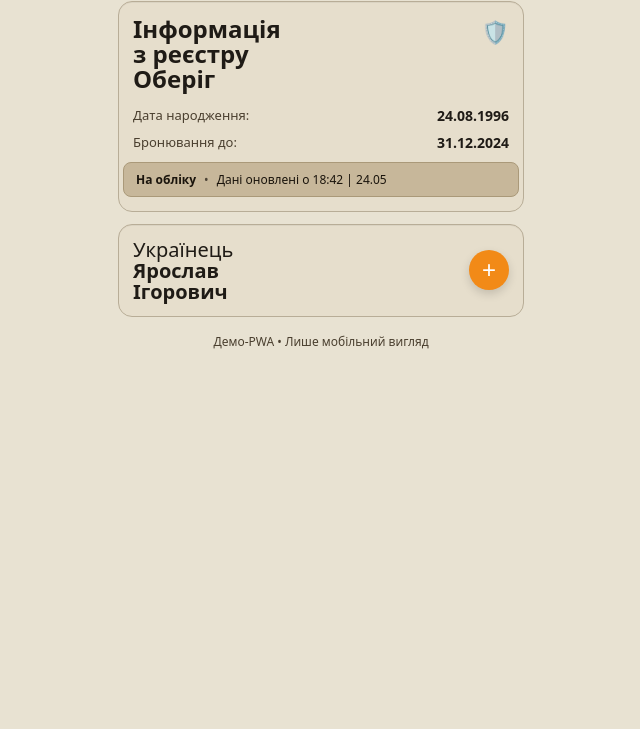
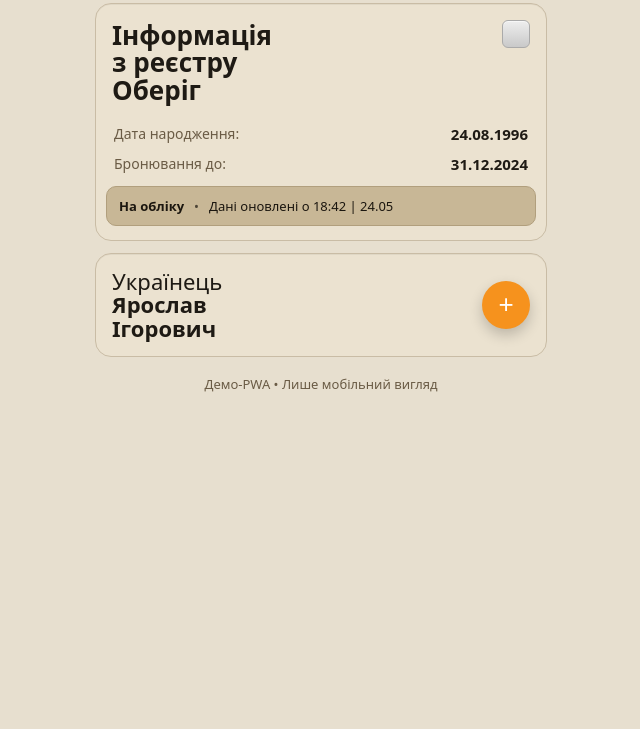
Before and after one commit to rubanwd/red-cup, a plain HTML site: page index.html in a window 1280 px wide. Shown: the part 71-800 px from the top of the page, without its empty margins (319-959 px from the left). Drawn offline with Linux system fonts and the light colour scheme.

Commit message:
fixed styles

```diff
--- a/index.html
+++ b/index.html
@@ -3,7 +3,7 @@
   <head>
     <meta charset="utf-8" />
     <meta name="viewport" content="width=device-width, initial-scale=1, viewport-fit=cover" />
-    <meta name="theme-color" content="#e8e2d2" />
+    <meta name="theme-color" content="#e9e2d2" />
     <title>Резерв+</title>
     <link rel="manifest" href="manifest.webmanifest">
     <link rel="apple-touch-icon" href="assets/icons/icon-192.png">
@@ -16,24 +16,22 @@
     <main class="phone">
       <header class="topbar">
         <div class="brand">Резерв<span class="plus">+</span></div>
-        <button class="menu" aria-label="Меню">
-          <span></span><span></span><span></span>
-        </button>
+        <button class="menu" aria-label="Меню"><span></span><span></span><span></span></button>
       </header>
 
       <section class="card primary">
         <div class="title-row">
-          <h1>Інформація<br/>з реєстру<br/>Оберіг</h1>
-          <div class="shield" aria-hidden="true">🛡️</div>
+          <h1>Інформація<br>з реєстру<br>Оберіг</h1>
+          <div class="shield" aria-hidden="true"></div>
         </div>
 
         <div class="kv">
           <div class="k">Дата народження:</div>
-          <div class="v"><strong>24.08.1996</strong></div>
+          <div class="v v-strong">24.08.1996</div>
         </div>
         <div class="kv">
           <div class="k">Бронювання до:</div>
-          <div class="v"><strong>31.12.2024</strong></div>
+          <div class="v v-strong">31.12.2024</div>
         </div>
 
         <div class="status-row">
@@ -52,7 +50,7 @@
         <button class="fab" aria-label="Додати">+</button>
       </section>
 
-      <footer class="safe">Демо-PWA • Лише мобільний вигляд</footer>
+      <footer class="safe">Демо‑PWA • Лише мобільний вигляд</footer>
     </main>
   </body>
 </html>
--- a/styles.css
+++ b/styles.css
@@ -1,75 +1,77 @@
-/* Minimal mobile-only layout styled to match the screenshot */
+/* Mobile-first look tuned to the screenshot */
 :root{
-  --bg:#e8e2d2;
-  --fg:#1f1b16;
-  --muted:#4a3f2f;
-  --card:#e6decc;
-  --line:#b8ad97;
-  --accent:#f28a17;
+  --bg:#e7dfcf;
+  --fg:#1e1a14;
+  --muted:#6a5b45;
+  --card:#ebe2d0;
+  --line:#c9bca5;
+  --accent:#f6921d;
+  --pill:#c8b796;
+  --pill-border:#b19f7d;
 }
 *{box-sizing:border-box}
 html,body{height:100%}
 body{
   margin:0;
-  font-family: system-ui, -apple-system, Segoe UI, Roboto, 'Inter', Arial, sans-serif;
-  background: var(--bg);
-  color: var(--fg);
+  background:var(--bg);
+  color:var(--fg);
+  font-family: system-ui, -apple-system, 'Segoe UI', Roboto, Inter, Arial, sans-serif;
+  -webkit-font-smoothing: antialiased;
+  text-rendering: optimizeLegibility;
 }
 
-/* Simulated phone canvas to match mobile look even on desktop */
-.phone{
-  min-height:100dvh;
-  max-width:430px;
-  margin:0 auto;
-  padding:12px 12px 24px;
-}
+.phone{min-height:100dvh;max-width:480px;margin:0 auto;padding:10px 14px 28px}
 
 .topbar{
-  display:flex; align-items:center; justify-content:space-between;
-  padding:8px 4px 12px;
+  display:flex;align-items:center;justify-content:space-between;
+  padding:6px 2px 12px;
 }
-.brand{font-weight:800; font-size:22px; letter-spacing:.3px}
+.brand{font-weight:900;font-size:26px;letter-spacing:.2px}
 .brand .plus{color:var(--accent)}
-.menu{width:36px;height:36px;border:none;background:transparent;padding:0;display:grid;gap:4px}
-.menu span{display:block;height:2px;background:var(--fg);border-radius:2px}
+.menu{width:44px;height:44px;border:none;background:transparent;padding:8px;border-radius:10px}
+.menu span{display:block;height:2px;background:var(--fg);border-radius:2px;margin:4px 0}
 
 .card{
   background:var(--card);
   border:1px solid var(--line);
-  border-radius:14px;
-  padding:14px;
+  border-radius:16px;
+  padding:16px;
   box-shadow: 0 1px 0 rgba(0,0,0,.05) inset;
 }
+.primary{margin-top:2px}
+.title-row{display:flex;gap:8px;align-items:flex-start}
+h1{font-size:26px;line-height:1.05;margin:2px 0 10px;font-weight:900}
+/* shield placeholder box (right) */
+.shield{margin-left:auto;width:28px;height:28px;border-radius:6px;
+  background:linear-gradient(180deg,#eee, #c9c9c9);
+  border:1px solid #aaa; box-shadow:inset 0 1px 0 rgba(255,255,255,.6);
+}
 
-.primary{ margin-top:4px; }
-.title-row{ display:flex; align-items:flex-start; gap:8px; }
-h1{font-size:24px; line-height:1.05; margin:0 0 6px; font-weight:800}
-.shield{ margin-left:auto; font-size:22px }
-
-.kv{ display:grid; grid-template-columns: 1fr auto; gap:6px 14px; margin:8px 0; }
-.k{ color: var(--muted); font-size:13px }
-.v{ font-size:14px }
+.kv{display:grid;grid-template-columns: 1fr auto;gap:6px 18px;margin:10px 2px}
+.k{color:var(--muted);font-size:14px}
+.v{font-size:15px;min-width:120px;text-align:right}
+.v-strong{font-weight:800}
 
 .status-row{
-  display:flex; align-items:center; gap:8px;
-  background:#c7b79a;
-  color:#1a140c;
-  border-radius:8px;
-  margin:10px -10px 0;
-  padding:8px 12px;
-  font-size:12px;
-  border:1px solid #aa9979;
+  display:flex;align-items:center;gap:10px;
+  background:var(--pill);
+  color:#1b160f;
+  border:1px solid var(--pill-border);
+  border-radius:10px;
+  margin:12px -6px -2px;
+  padding:10px 12px;
+  font-size:13px;
 }
-.pill{ font-weight:700 }
-.dot{ opacity:.7 }
+.pill{font-weight:800}
+.dot{opacity:.7}
 
-.person{ margin-top:12px; position:relative; display:flex; align-items:center; justify-content:space-between; }
-.person-name{ font-size:20px; line-height:1.05 }
+.person{margin-top:12px;display:flex;align-items:center;justify-content:space-between}
+.person-name{font-size:22px;line-height:1.06}
 .fab{
-  width:40px; height:40px; border-radius:50%;
-  background:var(--accent); color:#fff; border:none; font-size:24px;
-  display:flex; align-items:center; justify-content:center;
-  box-shadow: 0 4px 10px rgba(0,0,0,.15);
+  width:48px;height:48px;border-radius:50%;
+  background:var(--accent);color:white;border:none;font-size:26px;
+  display:flex;align-items:center;justify-content:center;
+  box-shadow:0 6px 14px rgba(0,0,0,.2);
 }
 
-.safe{ text-align:center; margin:16px 0 0; color:var(--muted); font-size:12px }
+.safe{text-align:center;margin:18px 0 0;color:var(--muted);font-size:13px}
```
